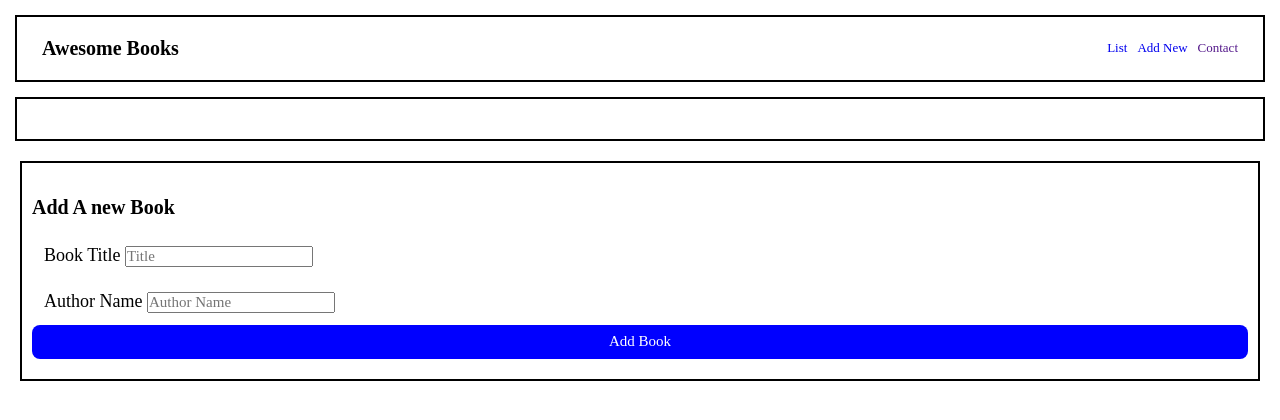
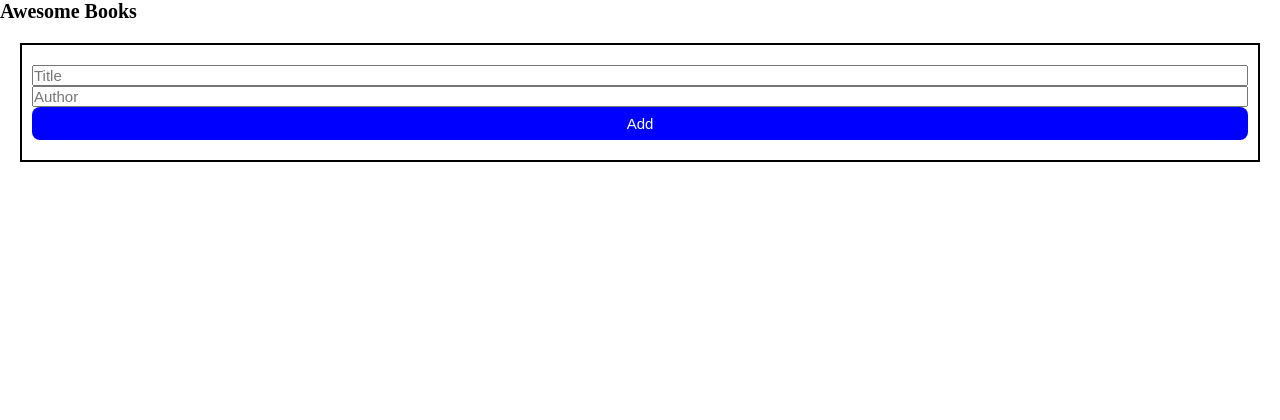
Before and after one commit to gsmalik030/awesome_books, a website: page index.html in a window 1280 px wide. Drawn offline with Linux system fonts and the light colour scheme.

Commit message:
Add HTML files to Awesome books project

```diff
--- a/index.html
+++ b/index.html
@@ -4,30 +4,33 @@
     <meta charset="UTF-8" />
     <meta http-equiv="X-UA-Compatible" content="IE=edge" />
     <meta name="viewport" content="width=device-width, initial-scale=1.0" />
-    <link rel="stylesheet" href="css/normalize.css" />
-    <link rel="stylesheet" href="css/styles.css" />
-    <title>The Webster</title>
+    <title>Awesome Books</title>
+    <link rel="stylesheet" href="./css/styles.css" />
   </head>
   <body>
-    <header class="header">
-      <p class="logo">Awesome Books</p>
-      <nav>
-        <ul class="nav-list">
-          <li><a href="#">List</a></li>
-          <li><a href="#">Add New</a></li>
-          <li><a href="">Contact</a></li>
-        </ul>
-      </nav>
-    </header>
-    <section id="book-display" class="header book-display"></section>
-    <form id="form" action="">
-      <h1>Add A new Book</h1>
-      <label for="title" >Book Title
-      <input type="text" id="book-title" placeholder="Title" required /></label>
-      <label for="author" >Author Name
-      <input type="text" id="author-name" placeholder="Author Name" required /></label>
-      <button id="add" type="submit" >Add Book</button>
-    </form>
+    <div class="content">
+      <h1 class="heading">Awesome Books</h1>
+      <div class="books"></div>
+      <form class="form">
+        <input
+          type="text"
+          id="title"
+          name="title"
+          placeholder="Title"
+          required
+        />
+
+        <input
+          type="text"
+          id="author"
+          name="author"
+          placeholder="Author"
+          required
+        />
+
+        <button class="add-btn" type="button">Add</button>
+      </form>
+    </div>
     <script src="script.js"></script>
   </body>
 </html>
```
